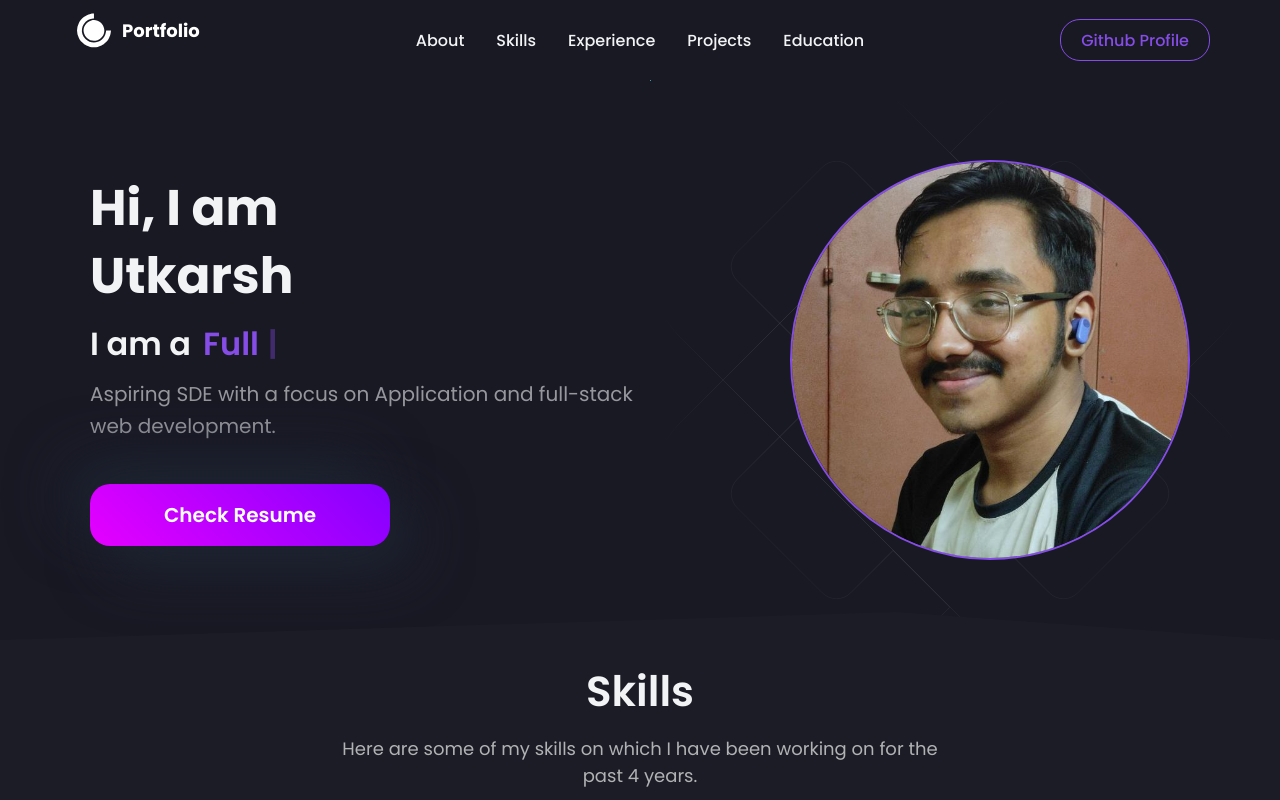
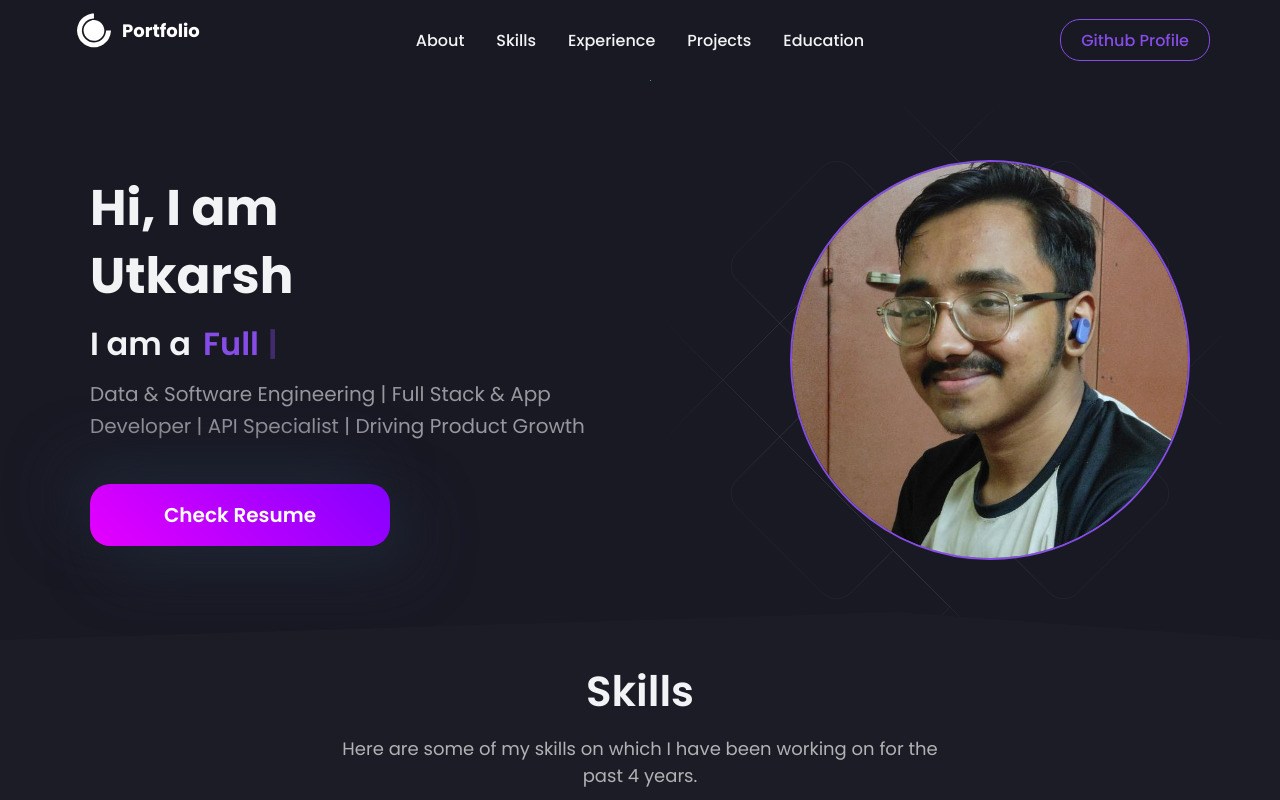
Before and after one commit to dhecode/Utkarsh_Portfolio, a React (Create React App) app: page / in a window 1280 px wide. Shown: the top 800 px of the page. Built offline with nearby package versions, Linux system fonts and the light colour scheme.

Commit message:
header fix

```diff
--- a/src/data/constants.js
+++ b/src/data/constants.js
@@ -7,8 +7,8 @@ export const Bio = {
   name: "Utkarsh",
   roles: ["Software Engineer", "Full Stack Developer", "Data Analayst"],
   description:
-    "Aspiring SDE with a focus on Application and full-stack web development.",
-  github: "https://github.com/dhecode",
+    "Data & Software Engineering | Full Stack & App Developer | API Specialist | Driving Product Growth",
+  github: "https:/Data & Software Engineering | Full Stack & App Developer | API Specialist | Driving Product Growth/github.com/dhecode",
   resume:
     "https://drive.google.com/file/d/1goXD2ue4JXMd6gsxeTcNtrr9I1rVbN8e/view?usp=drive_link",
 
```
